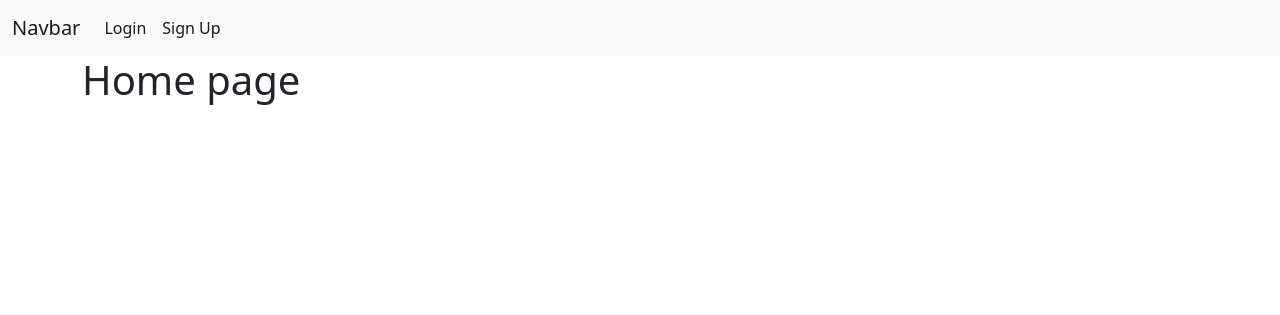
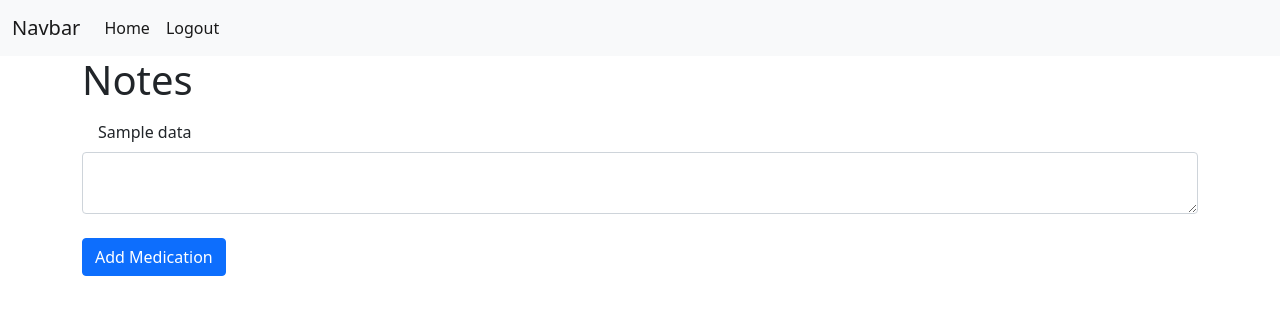
Before and after one commit to mxrtydluffy/Medication-Tracker, a Flask app: template website/templates/home.html in a window 1280 px wide. Shown: the top 315 px of the page. Run offline with Flask 2, Linux system fonts and the light colour scheme; data comes from the database, SQL or seed files in the repository; tables that the repository leaves empty hold one stand-in row (values such as "Sample post"); the template is opened without the code that fills it: values that come from a table or form of the project are taken from there, most other values are stand-ins (such as "Sample title", 1, 10 or a date in 2020); parts of the project's set-up code (start-up, migrations or seed data) failed here and were passed over.

Commit message:
[MADE PROGRESS] Made form to store data

```diff
--- a/website/templates/home.html
+++ b/website/templates/home.html
@@ -2,5 +2,19 @@
 {% block title %}Home{% endblock %}
 
 {% block content %}
-<h1>Home page</h1>
+
+<h1>Notes</h1> <!--text-align: center for CSS-->
+<ul class="list-group list-group-flush" id="meds">
+    {% for note in user.meds  %}
+    <li class="list-group-item">{{ meds.data }}</li>
+    {% endfor %}
+</ul>
+<form method="POST">
+    <textarea name="medication" id="meds" class="form-control"></textarea>
+    <br>
+    <div>
+        <button type="submit" class="btn btn-primary">Add Medication</button>
+    </div>
+</form>
+
 {% endblock %}
```
Also changed, not shown: website/templates/base.html (indentation only).
